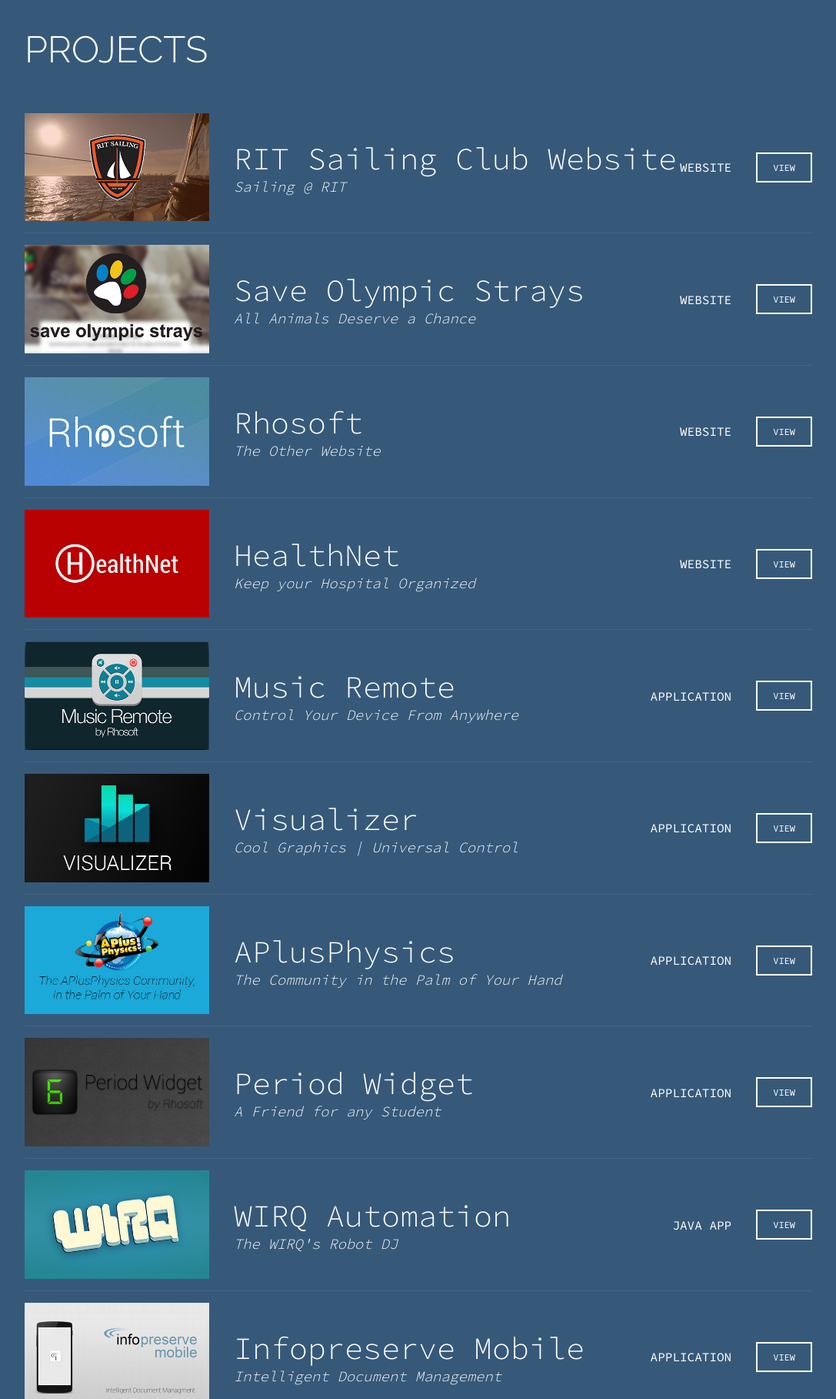
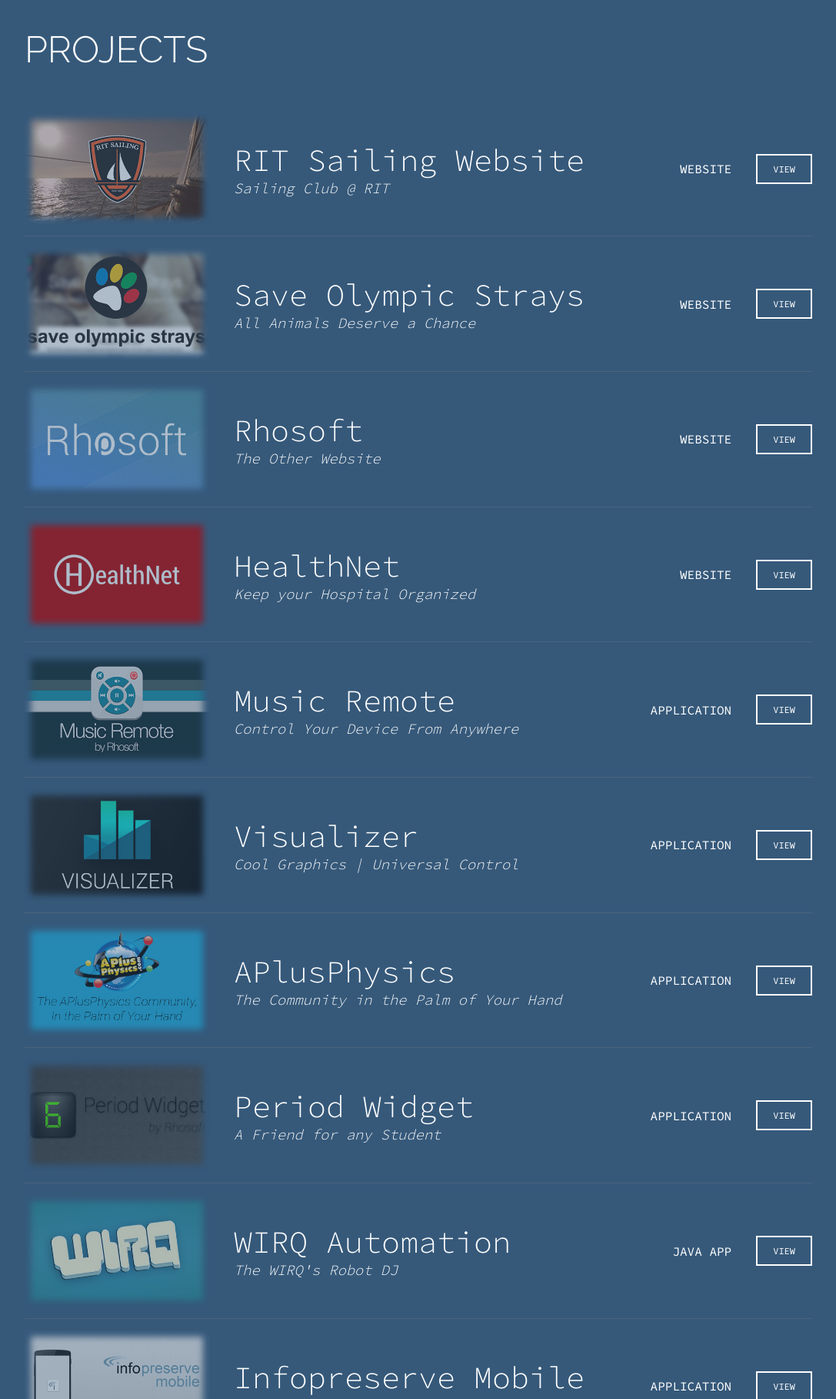
Before and after one commit to bdaunton/bdaunton.github.io, a Jekyll site: the page built from index.html, in a window 1280 px wide, cut to the strip 994-2811 px from the top of the page. Shown: the whole strip at 77% size, without its empty margins (96-1183 px from the left). Built offline with Jekyll 4.4.1, drawn with Linux system fonts in a browser that asks for light colours; nearby versions of some CDN libraries.

Commit message:
added image overlay. Edited some data attributes.

```diff
--- a/_data/projects.yml
+++ b/_data/projects.yml
@@ -1,5 +1,5 @@
-- title: "RIT Sailing Club Website"
-  subtitle: "Sailing @ RIT"
+- title: "RIT Sailing Website"
+  subtitle: "Sailing Club @ RIT"
   link: "https://sail.rhosoft.co/"
   image: "/thumbs/rit_sailing.jpg"
   type: "Website"
--- a/assets/css/style.css
+++ b/assets/css/style.css
@@ -244,13 +244,19 @@
     font-family: 'Source Code Pro', sans-serif;
   }
 
-  .projects-wrapper .item img {
-    width: 15em;
+  .projects-wrapper .item .image-wrapper {
     margin: 15px 0;
     position: relative;
+    box-shadow: 0 0 8px 8px #36597A inset;
+    background-position: center;
+    background-size: cover;
   }
 
-  .projects-wrapper .item img:before {
+  .projects-wrapper .item .image-wrapper img {
+    width: 15em;
+  }
+
+  .projects-wrapper .item .image-wrapper:before {
     content: ' ';
     position: absolute;
     top: 0;
@@ -336,7 +342,11 @@
     margin: 1em;
   }
 
-  .projects-wrapper .item img {
+  .projects-wrapper .item .image-wrapper img {
+    width: 100%;
+  }
+
+  .projects-wrapper .item .image-wrapper {
     width: 100%;
     max-width: 30em;
     margin: 0 auto;
@@ -344,7 +354,6 @@
 
   .projects-wrapper .item .button {
     width: 100%;
-    max-width: 40em;
     margin: 1em auto;
   }
 }
--- a/index.html
+++ b/index.html
@@ -5,7 +5,9 @@
 <div class="projects-wrapper">
 	{% for project in site.data.projects %}
 	<div class="item">
-		<img src="{{project.image}}"/>
+		<div class="image-wrapper" style="background-image: url({{project.image}});">
+			<img src="{{project.image}}" style="opacity:0;"/>
+		</div>
 		<div class="middle">
 			<div class="text">
 				<h1>{{project.title}}</h1>
```
